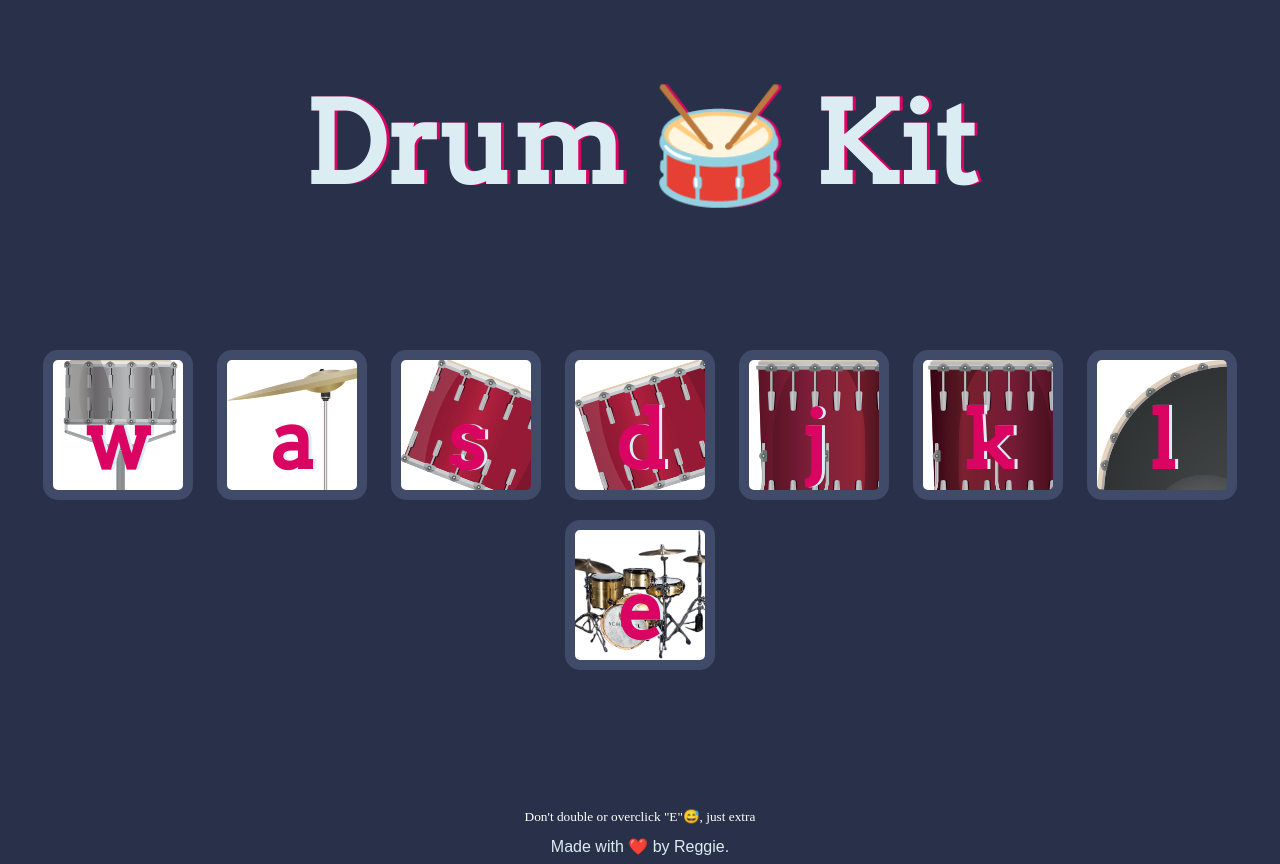
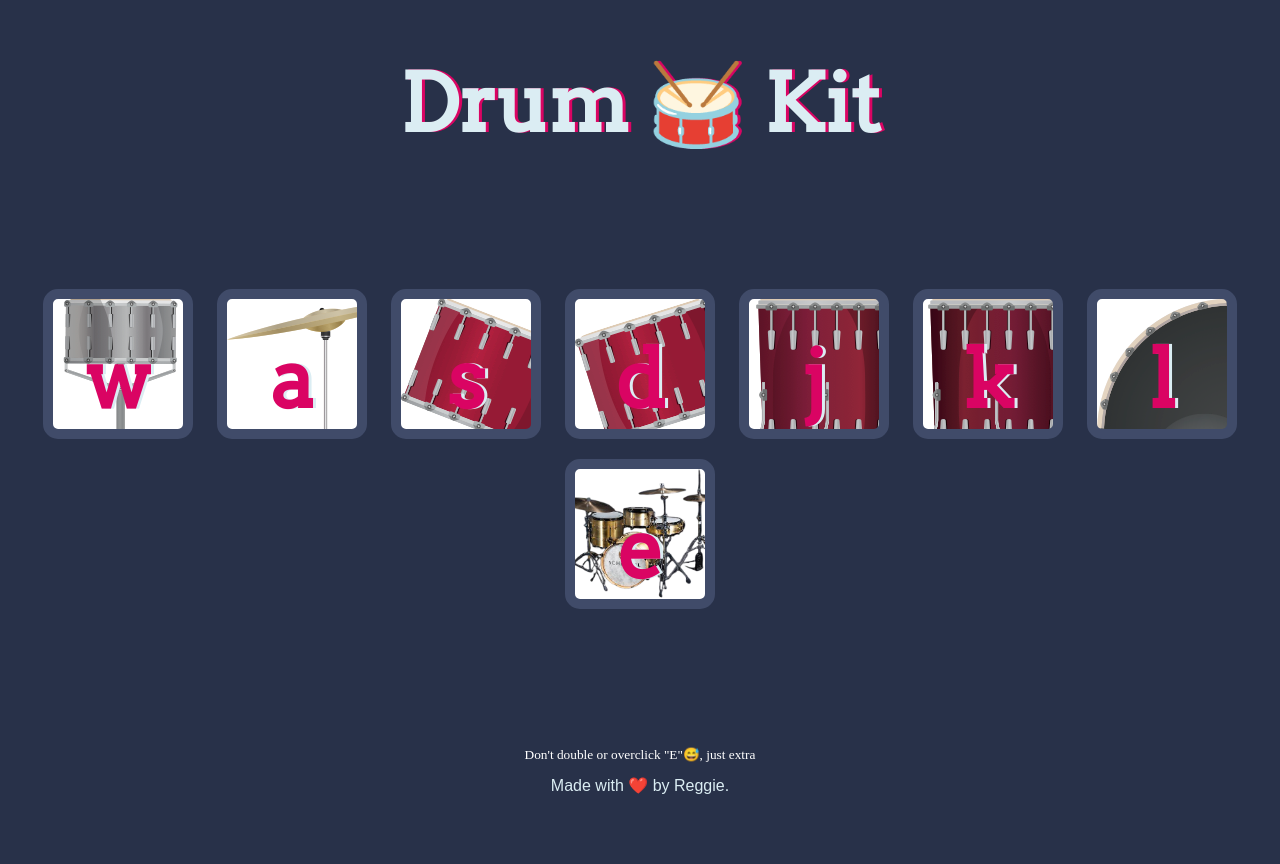
Before and after one commit to Reggie-Michael/Drum-Kit, a plain HTML site: page index.html in a window 1280 px wide. After the commit the page ends 803 px from the top, so only its background shows below. Drawn offline with Linux system fonts and the light colour scheme.

Commit message:
quick edit 0.2

```diff
--- a/css/styles.css
+++ b/css/styles.css
@@ -3,8 +3,8 @@ body {
   background-color: #283149;
 }
 
-h1 {
-  font-size: 7rem;
+h1#title {
+  font-size: 5rem;
   color: #DBEDF3;
   font-family: "Arvo", cursive;
   text-shadow: 3px 0 #DA0463;
--- a/index.html
+++ b/index.html
@@ -4,9 +4,9 @@
 <head>
   <meta charset="utf-8">
   <title>Drum Kit</title>
-  <link rel="stylesheet" href="./css/styles.css">
   <link href="https://fonts.googleapis.com/css?family=Arvo" rel="stylesheet">
   <link rel="shortcut icon" href="./images/tom1.png" type="image/png">
+  <link rel="stylesheet" href="./css/styles.css">
 </head>
 
 <body>
```
